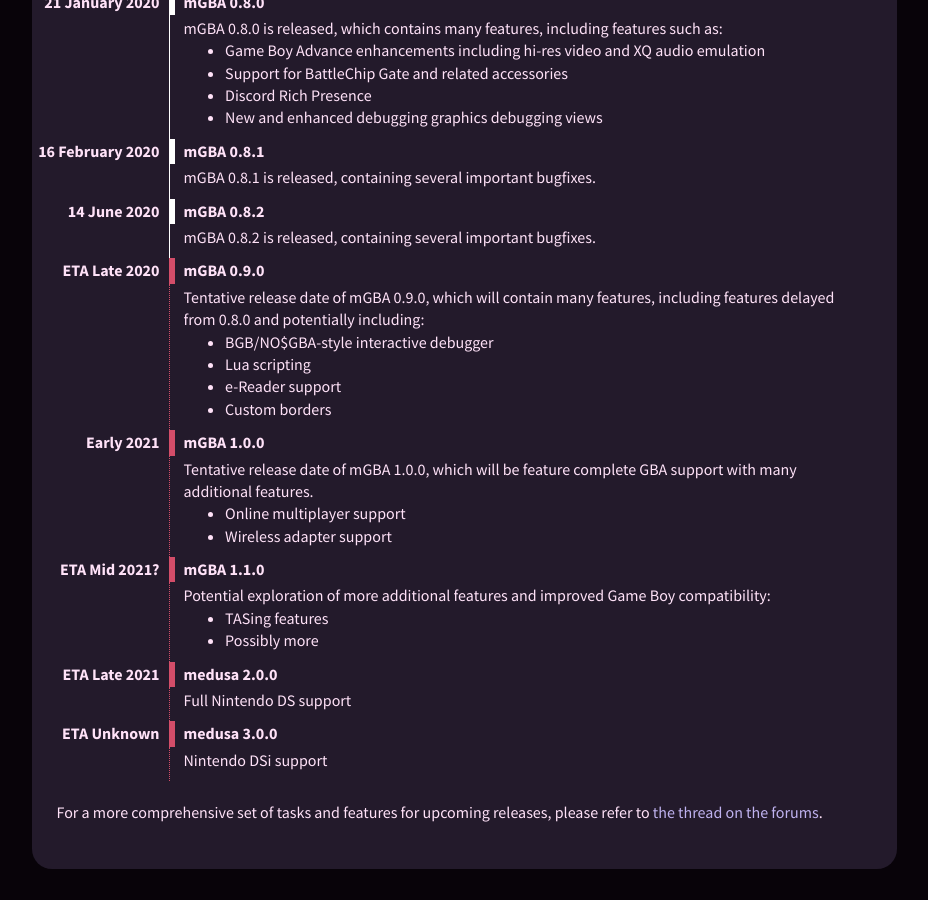
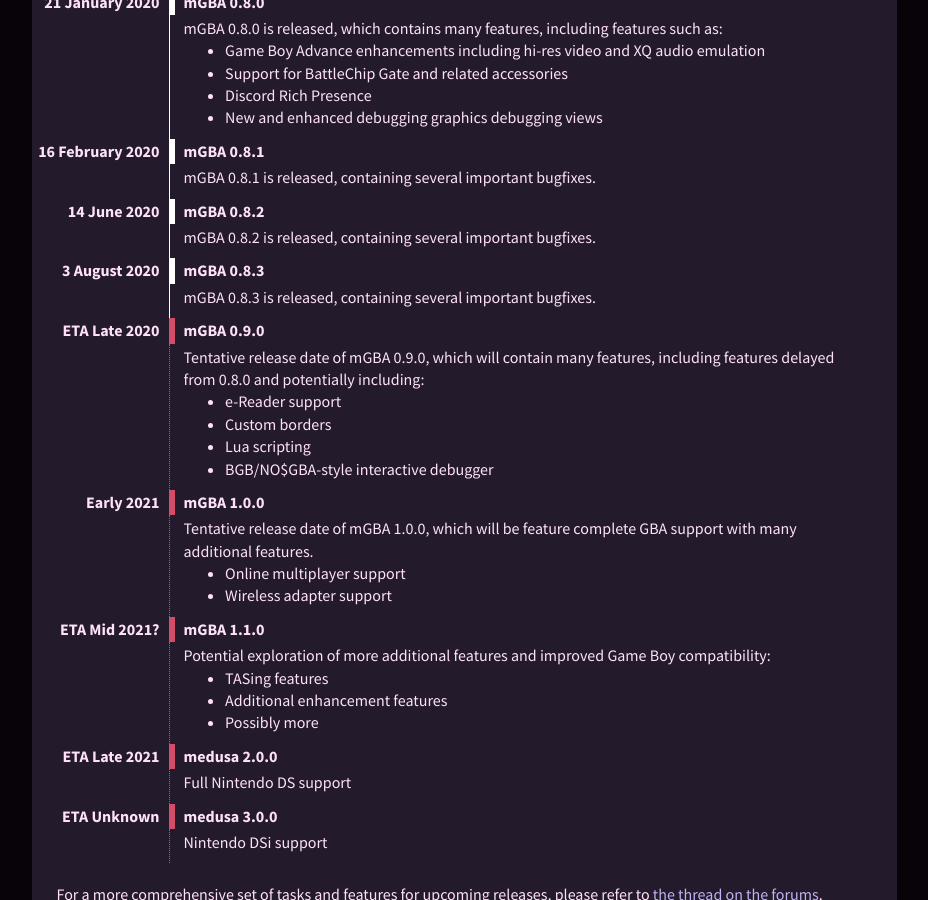
Before and after one commit to mgba-emu/www, a Jekyll site: the page built from timeline.markdown, in a window 1280 px wide and 900 px high, scrolled down 3764 px. Shown: the whole window, without its empty margins (80-1008 px from the left). Built offline with Jekyll 4.4.1, drawn with Linux system fonts in a browser that asks for light colours.

Commit message:
Release mGBA 0.8.3

```diff
--- a/timeline.markdown
+++ b/timeline.markdown
@@ -278,6 +278,13 @@
 <dd>
 	<p>mGBA 0.8.2 is released, containing several important bugfixes.</p>
 </dd>
+<dt>
+	<aside class="tl-date">3 August 2020</aside>
+	mGBA 0.8.3
+</dt>
+<dd>
+	<p>mGBA 0.8.3 is released, containing several important bugfixes.</p>
+</dd>
 <dt class="tl-future" id="IN+THE+FUTURE">
 	<aside class="tl-date">ETA Late 2020</aside>
 	mGBA 0.9.0
@@ -285,10 +292,10 @@
 <dd class="tl-future">
 	<p>Tentative release date of mGBA 0.9.0, which will contain many features, including features delayed from 0.8.0 and potentially including:</p>
 	<ul>
-		<li>BGB/NO$GBA-style interactive debugger</li>
-		<li>Lua scripting</li>
 		<li>e-Reader support</li>
 		<li>Custom borders</li>
+		<li>Lua scripting</li>
+		<li>BGB/NO$GBA-style interactive debugger</li>
 	</ul>
 </dd>
 <dt class="tl-future">
@@ -310,6 +317,7 @@
 	<p>Potential exploration of more additional features and improved Game Boy compatibility:</p>
 	<ul>
 		<li>TASing features</li>
+		<li>Additional enhancement features</li>
 		<li>Possibly more</li>
 	</ul>
 </dd>
```
Also changed, not shown: downloads.markdown (+15 -15 lines).
